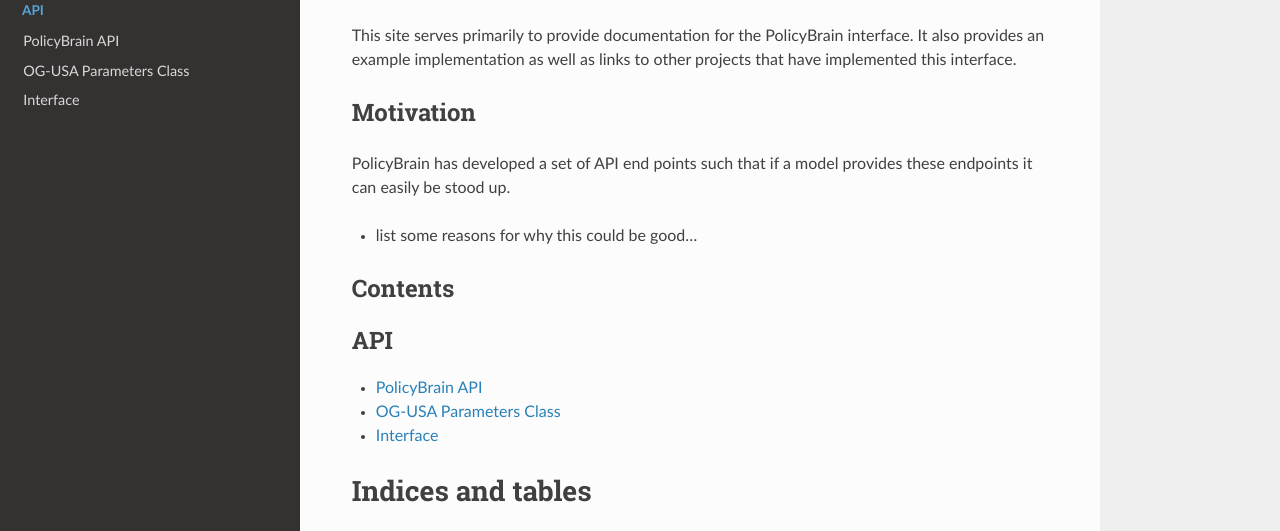
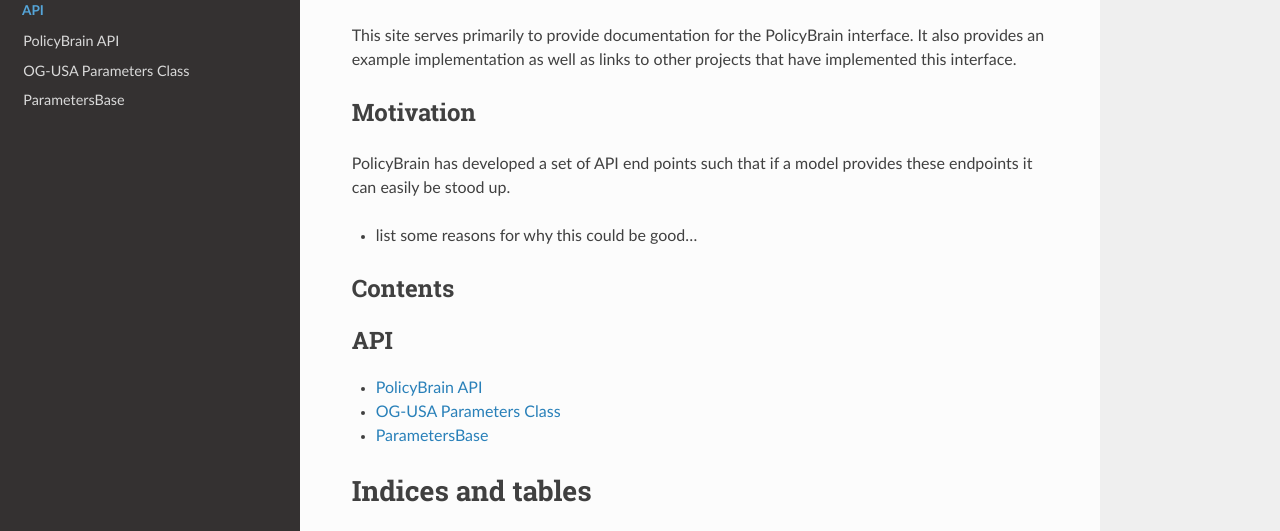
Before and after one commit to hdoupe/policybrain_interface, a Sphinx documentation site: the page built from docs/source/index.rst, in a window 1280 px wide and 930 px high. Shown: the part 136-667 px from the top of the window. Built offline with Sphinx 7.4.7 and the Read the Docs theme 2.0.0, drawn with Linux system fonts in a browser that asks for light colours.

Commit message:
Rename to parametersbase.rst

```diff
--- a/docs/source/index.rst
+++ b/docs/source/index.rst
@@ -23,7 +23,7 @@
 
    policybrain-api
    ogusa-parameters
-   interface
+   parametersbase
 
 
 Indices and tables
--- a/docs/source/interface.rst
+++ b/docs/source/parametersbase.rst
@@ -1,7 +1,7 @@
-.. _interface:
+.. _parametersbase:
 
-Interface
-=========
+ParametersBase
+==============
 
 .. currentmodule:: pb_interface.parametersbase
 
```
